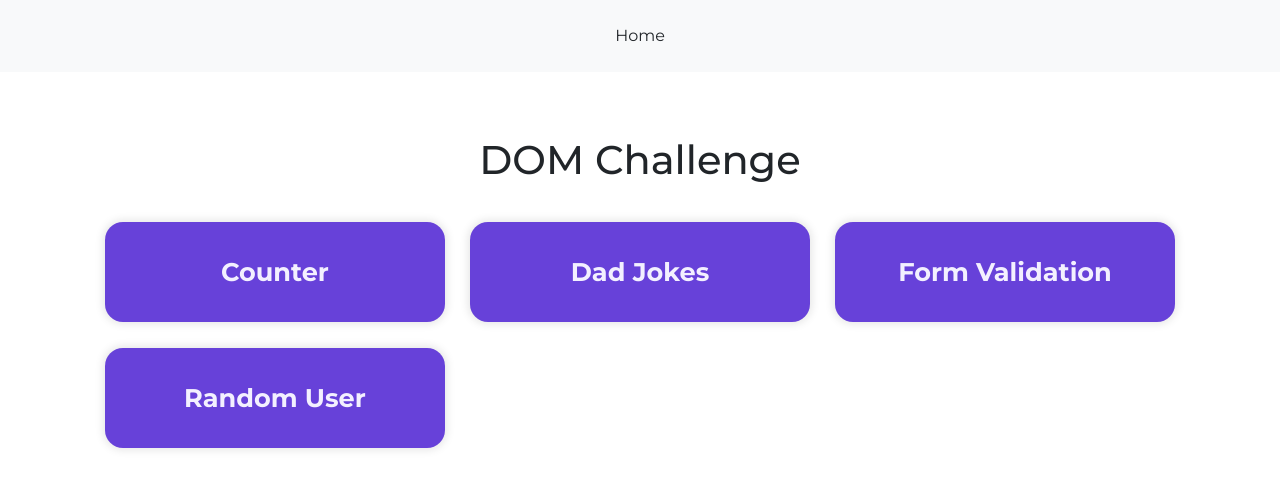
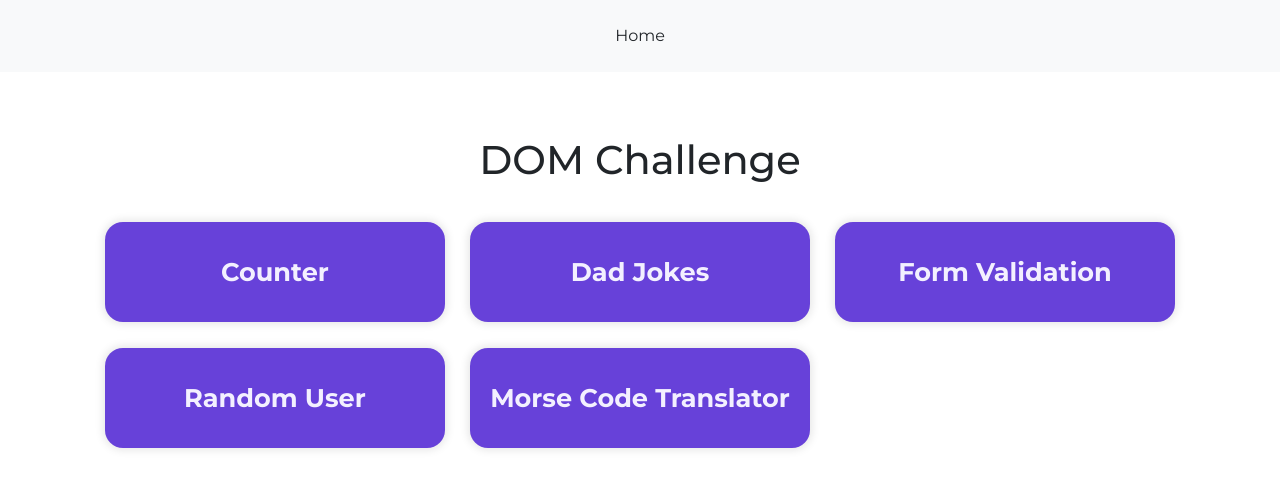
Before and after one commit to CoolJester/dom-project-challenge, an Angular app in the folder src/client-side/: page / in a window 1280 px wide. Shown: the top 488 px of the page. Built offline with nearby package versions, Linux system fonts and the light colour scheme.

Commit message:
Morse Code Basic Init

```diff
--- a/src/client-side/src/app/app.routes.ts
+++ b/src/client-side/src/app/app.routes.ts
@@ -4,11 +4,13 @@ import { AppsComponent } from './apps/apps.component';
 import { DadjokesComponent } from './apps/dadjokes/dadjokes.component';
 import { FormComponent } from './apps/form/form.component';
 import { RandomuserComponent } from './apps/randomuser/randomuser.component';
+import { MorseComponent } from './apps/morse/morse.component';
 
 export const routes: Routes = [
     {path: '', component: AppsComponent},
     {path: 'counter', component: CounterComponent},
     {path: 'dadjokes', component: DadjokesComponent},
     {path: 'form', component: FormComponent},
-    {path: 'random-user', component: RandomuserComponent}
+    {path: 'random-user', component: RandomuserComponent},
+    {path: 'morse-code', component: MorseComponent}
 ];
--- a/src/client-side/src/app/apps/apps.component.html
+++ b/src/client-side/src/app/apps/apps.component.html
@@ -13,5 +13,8 @@
         <a routerLink="/random-user" routerLinkActive="active" class="app">
             <p>Random User</p>
         </a>
+        <a routerLink="/morse-code" routerLinkActive="active" class="app">
+            <p>Morse Code Translator</p>
+        </a>
     </div>
 </div>
--- /dev/null
+++ b/src/client-side/src/app/apps/morse/morse.component.html
@@ -0,0 +1 @@
+<p>morse works!</p>
```
Also changed, not shown: src/client-side/src/app/apps/morse/morse.component.ts (added, +12 -0 lines), src/client-side/src/app/apps/morse/morse.component.scss (added), 1 other file (tests, documents, lock files or other folders).
